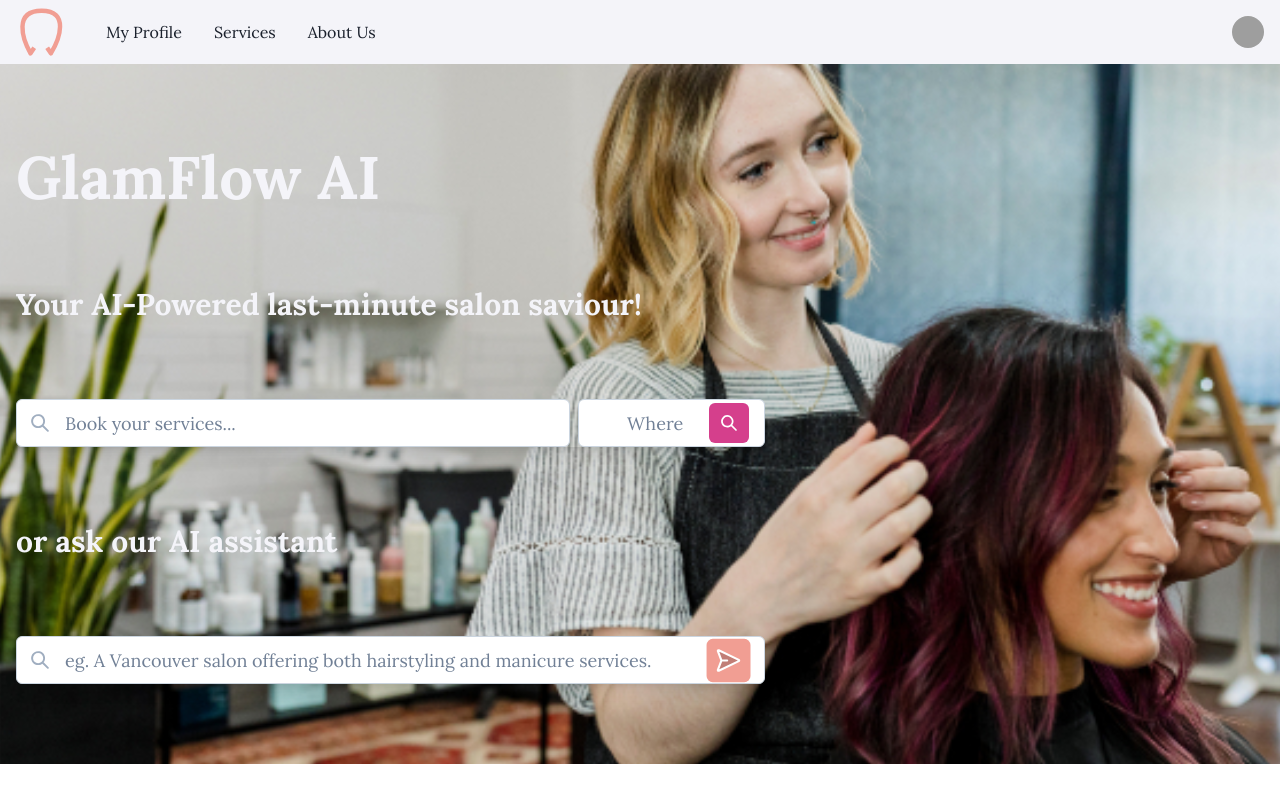
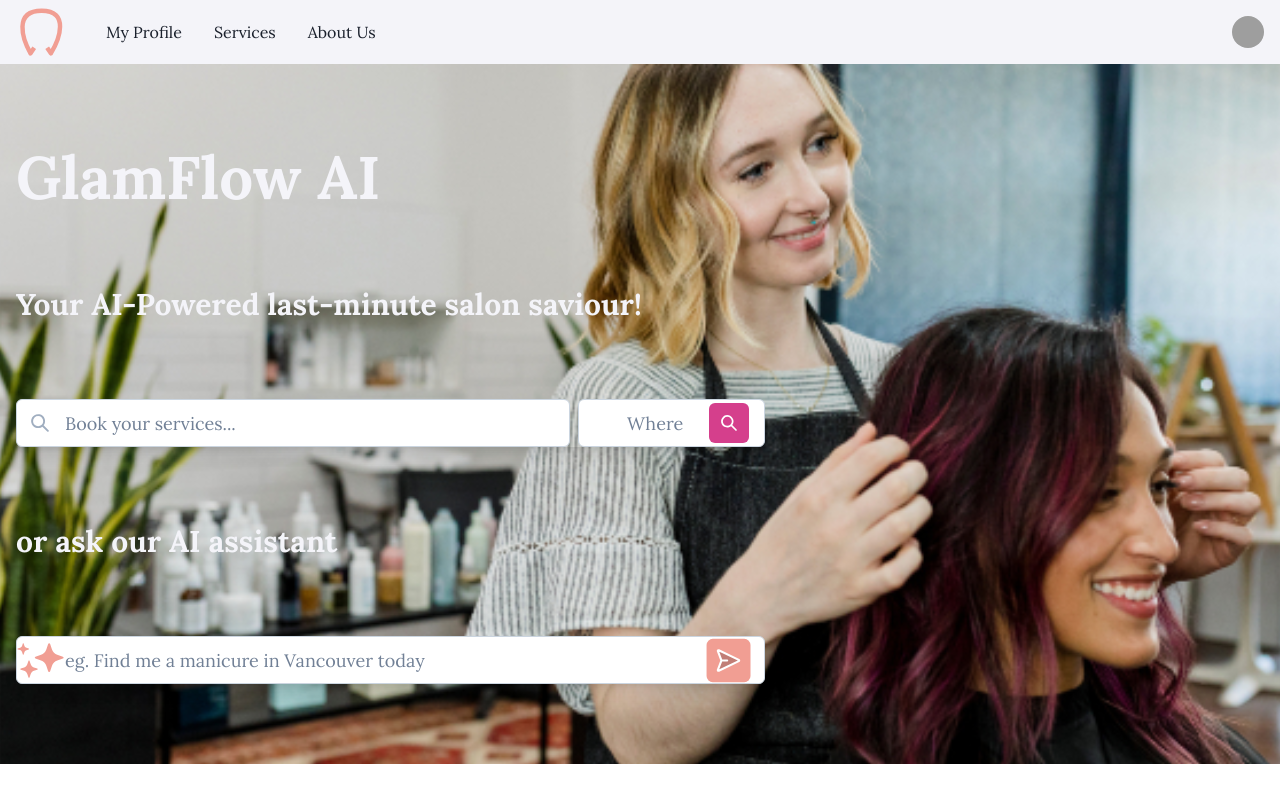
Before and after one commit to garv-seth/GlamFlowAI, a React (Create React App) app in the folder frontend/: page / in a window 1280 px wide. Shown: the top 800 px of the page. Built offline with nearby package versions, Linux system fonts and the light colour scheme; grey boxes are pictures that could not be loaded; the HTML template or start-up script is replaced by a standard one.

Commit message:
add ai-stars icon

```diff
--- a/frontend/src/components/LandingPage.jsx
+++ b/frontend/src/components/LandingPage.jsx
@@ -14,7 +14,8 @@ import {
   useTheme,
 } from "@chakra-ui/react";
 import { SearchIcon } from "@chakra-ui/icons";
-import { ReactComponent as SendIcon } from "../assets/send-icon.svg"; // Updated import path
+import { ReactComponent as SendIcon } from "../assets/send-icon.svg"; // Import your custom Send icon
+import { ReactComponent as AiStarsIcon } from "../assets/ai-stars-icon.svg"; // Import your custom AI stars icon
 
 export default function LandingPage() {
   const theme = useTheme();
@@ -86,9 +87,11 @@ export default function LandingPage() {
             </Text>
             <Box width={{ base: "100%", md: "60%" }}>
               <InputGroup size="lg" boxShadow="lg">
-                <InputLeftElement pointerEvents="none" children={<SearchIcon color="gray.400" />} />
+                <InputLeftElement pointerEvents="none">
+                  <AiStarsIcon fill={primaryColor} /> {/* Use custom SVG and apply primary color */}
+                </InputLeftElement>
                 <Input
-                  placeholder="eg. A Vancouver salon offering both hairstyling and manicure services."
+                  placeholder="eg. Find me a manicure in Vancouver today"
                   bg="white"
                   borderColor="gray.300"
                   _placeholder={{ color: inputPlaceholderColor }}
```
Also changed, not shown: frontend/src/assets/ai-stars-icon.svg (added).
